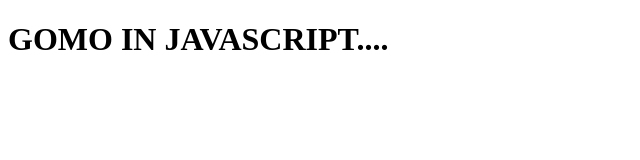
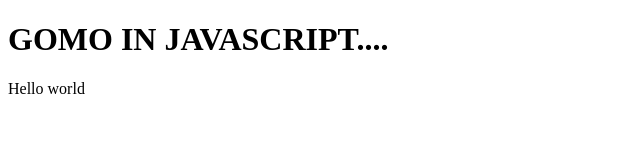
Before and after one commit to MONESHGOMO/JavaScript, a plain HTML site: page IntroductionTOJavaScript.html in a window 1280 px wide. Shown: the full height of the page, 0-640 px from the left. Drawn offline with Linux system fonts and the light colour scheme.

Commit message:
fix: document.write()

```diff
--- a/IntroductionTOJavaScript.html
+++ b/IntroductionTOJavaScript.html
@@ -9,7 +9,7 @@
     <script>
         alert("Hello world");
 
-        document.write(<P> "Hello world" </P>);
+    document.write("<p>Hello world</p>");
 
         console.log("Hello world");
     </script>
```
